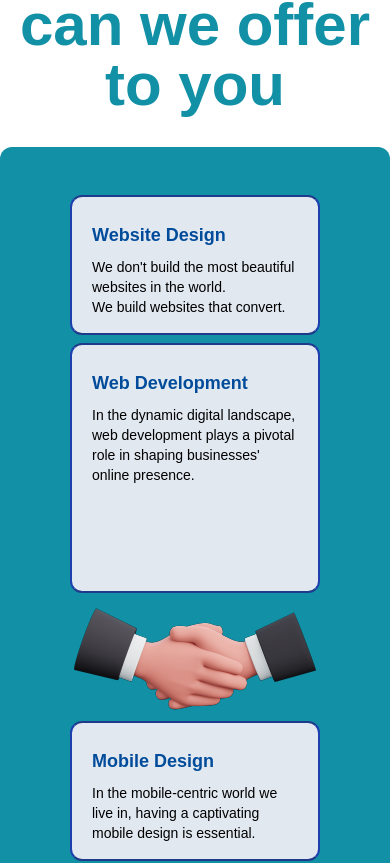
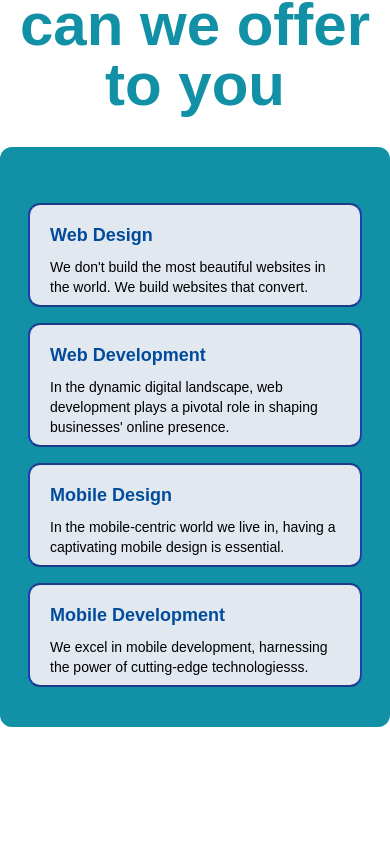
Before and after one commit to nctrnlman/company-profile-jade, a React (Create React App) app: page /service in a window 390 px wide. Shown: the part 983-1846 px from the top of the page. After the commit the page ends 1774 px from the top, so only its background shows below. Built offline with nearby package versions, Linux system fonts and the light colour scheme.

Commit message:
repair responsive

```diff
--- a/src/pages/Service.jsx
+++ b/src/pages/Service.jsx
@@ -16,7 +16,7 @@ function Service() {
         whileInView={"show"}
         viewport={{ once: false, amount: 0.3 }}
         className="flex flex-col px-5 mx-5 text-center lg:text-left gap-y-3">
-          <h1 className="text-[76px] font-bold leading-[1] lg:text[100px] text-white">
+          <h1 className="text-[60px] font-bold leading-[1] lg:text-[80px] text-white">
             Our <span> Specialty </span>{" "}
           </h1>
           <motion.p
@@ -55,61 +55,93 @@ function Service() {
 
         {/* card */}
 
-        <div className=" px-2 flex flex-col lg:flex lg:flex-row overflow-hidden max-w-lg lg:h-[350px] mx-auto lg:mx-5 h-[1000px] items-center rounded-xl bg-[#1190A6] lg:max-w-full py-12 lg:py-12">
-          <div className="bg-slate-200 h-[250px] w-[250px] mx-5 px-5 border-2
-          border-y-blue-900 border-x-blue-800 rounded-xl py-4">
-            <h1 className="py-2 font-semibold text-lg text-[#004c9b]"> Website <span/> Design </h1>
+        <motion.div
+         variants={fadeIn("fade", 0.3)}
+         initial="hidden"
+         whileInView={"show"}
+         viewport={{ once: false, amount: 0.3 }}
+        className=" px-2 flex flex-col lg:flex lg:flex-row overflow-hidden max-w-lg lg:h-[350px] mx-auto lg:mx-5 h-[580px] items-center rounded-xl bg-[#1190A6] lg:max-w-full py-12 lg:py-12">
+
+        <motion.div
+         variants={fadeIn("right", 0.5)}
+         initial="hidden"
+         whileInView={"show"}
+         viewport={{ once: false, amount: 0.3 }}
+        className="py-2">
+            <div className="bg-slate-200 lg:h-[250px] lg:w-[250px] mx-5 px-5 border-2
+              border-y-blue-900 border-x-blue-800 rounded-xl py-2">
+              <h1 className="py-2 font-semibold text-lg text-[#004c9b]"> Web <span/> Design </h1>
             <div className="text-sm">
-            <p> We don't build the most beautiful websites in the world. </p>
-            <p>We build websites that convert.</p>
+            <p> We don't build the most beautiful websites in the world.
+                We build websites that convert.
+            </p>
               </div>
             </div>
+            </motion.div>
 
           {/* card 2 */}
-        <div className="py-2">
-          <div className="bg-slate-200 h-[250px] w-[250px] mx-5 px-5 border-2
-          border-y-blue-900 border-x-blue-800 rounded-xl py-4">
+          <motion.div
+           variants={fadeIn("right", 0.3)}
+           initial="hidden"
+           whileInView={"show"}
+           viewport={{ once: false, amount: 0.3 }}
+          className="py-2">
+            <div className="bg-slate-200 lg:h-[250px] lg:w-[250px] mx-5 px-5 border-2
+              border-y-blue-900 border-x-blue-800 rounded-xl py-2">
               <h1 className="py-2 font-semibold text-lg text-[#004c9b]"> Web <span/> Development </h1>
             <div className="text-sm">
               <p>In the dynamic digital landscape, web development plays a pivotal role in shaping businesses' online presence. </p>
               </div>
             </div>
-          </div>
+            </motion.div>
 
             {/* img */}
-          <div className="flex">
+            <motion.div
+             variants={fadeIn("fade", 0.3)}
+             initial="hidden"
+             whileInView={"show"}
+             viewport={{ once: false, amount: 0.3 }}
+            className="hidden px-[30px] lg:flex flex-1 ">
               <img src={Image3} alt=""/>
-          </div>
+            </motion.div>
 
 
             {/* card 3 */}
-
-          <div className="bg-slate-200 h-[250px] w-[250px] mx-5 px-5 border-2
-          border-y-blue-900 border-x-blue-800 rounded-xl py-4 ">
+          <motion.div
+           variants={fadeIn("left", 0.3)}
+           initial="hidden"
+           whileInView={"show"}
+           viewport={{ once: false, amount: 0.3 }}
+          className="py-2">
+            <div className="bg-slate-200 lg:h-[250px] lg:w-[250px] mx-5 px-5 border-2
+              border-y-blue-900 border-x-blue-800 rounded-xl py-2 ">
               <h1 className="py-2 font-semibold text-lg text-[#004c9b]"> Mobile <span/> Design </h1>
               {/* div p */}
               <div className="text-sm">
                 <p> In the mobile-centric world we live in, having a captivating mobile design is essential.</p>
               </div>
+              </div>
+            </motion.div>
 
-          </div>
             {/* card 4 */}
-          <div className="py-2">
-          <div className="bg-slate-200 h-[250px] w-[250px] mx-5 px-5 border-2
-          border-y-blue-900 border-x-blue-800 rounded-xl py-4">
+            <motion.div
+             variants={fadeIn("left", 0.5)}
+             initial="hidden"
+             whileInView={"show"}
+             viewport={{ once: false, amount: 0.3 }}
+            className="py-2">
+            <div className="bg-slate-200 lg:h-[250px] lg:w-[250px] mx-5 px-5 border-2
+              border-y-blue-900 border-x-blue-800 rounded-xl py-2">
               <h1 className="py-2 font-semibold text-lg text-[#004c9b]"> Mobile <span/> Development </h1>
               {/* div p */}
               <div className="text-sm">
-              <p> We excel in mobile development, harnessing the power of cutting-edge technologies to create innovative and user-centric mobile applications. </p>
+                <p> We excel in mobile development, harnessing the power of cutting-edge technologiesss. </p>
               </div>
               </div>
-          </div>
+            </motion.div>
 
 
-
-
-        </div>
-
+        </motion.div>
 
       </div>
     </section>
```
Lines whose indentation alone changed are shown as unchanged.
